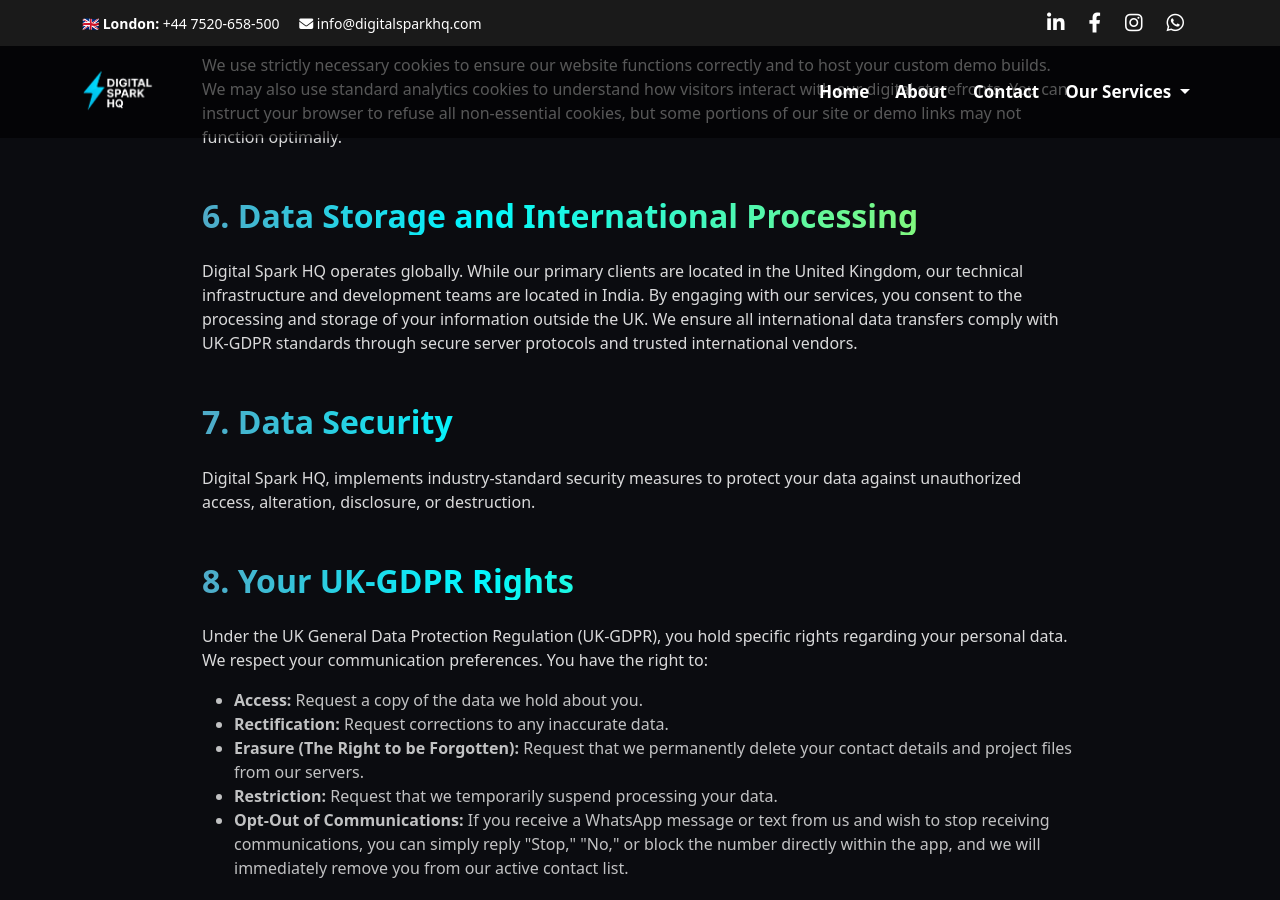
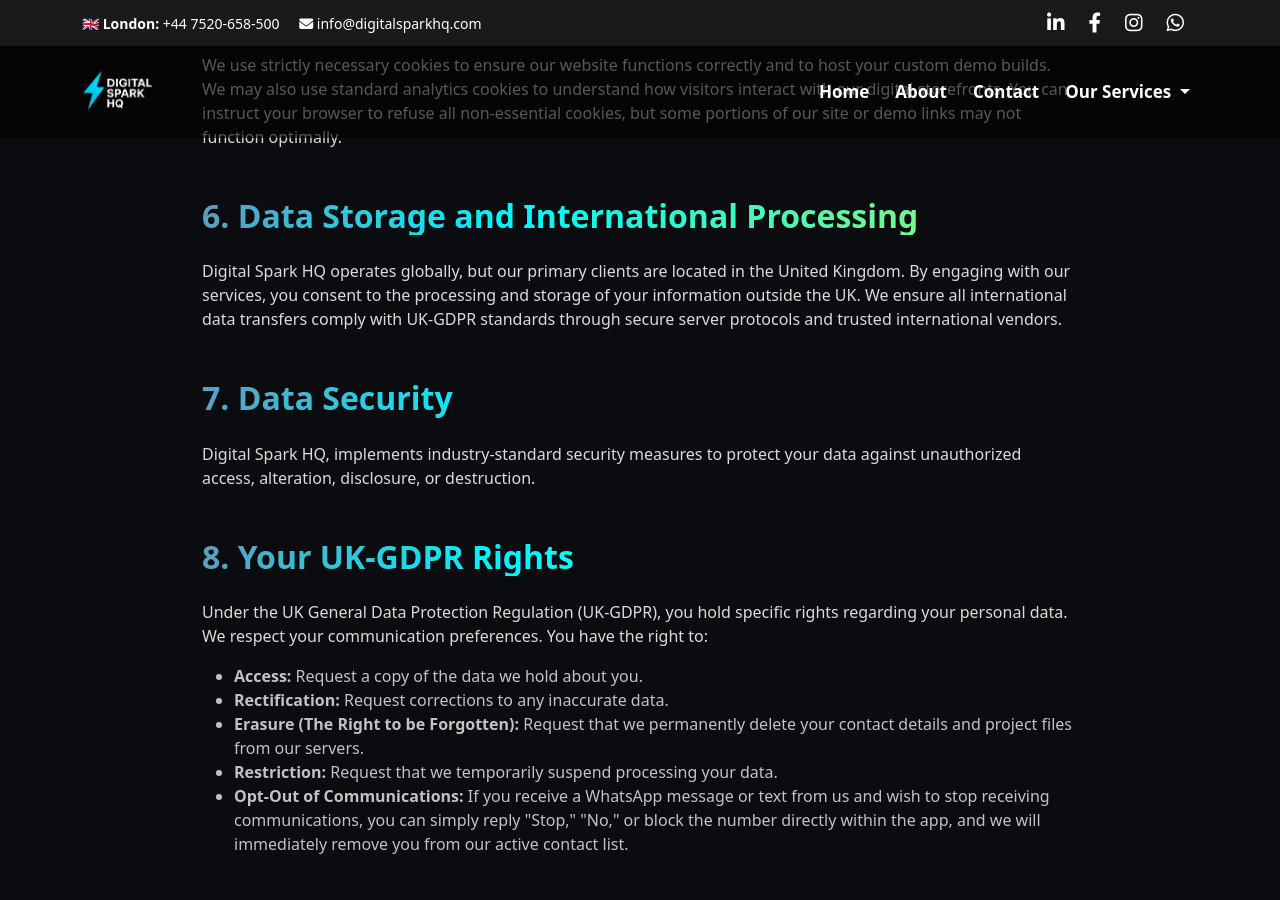
Before and after one commit to Iambiswajit-C/digitalsparkhq, a Jekyll site: the page built from privacy-policy.md, in a window 1280 px wide and 900 px high, scrolled down 1903 px. Built offline with Jekyll 4.4.1, drawn with Linux system fonts in a browser that asks for light colours; some of the changed text lies outside the part shown.

Commit message:
Update privacy-policy.md

```diff
--- a/privacy-policy.md
+++ b/privacy-policy.md
@@ -71,7 +71,7 @@
 
     <h2 class="fw-bold gradient-text mt-5 mb-4">6. Data Storage and International Processing</h2>
     <p class="text-white-75">
-      Digital Spark HQ operates globally. While our primary clients are located in the United Kingdom, our technical infrastructure and development teams are located in India. By engaging with our services, you consent to the processing and storage of your information outside the UK. We ensure all international data transfers comply with UK-GDPR standards through secure server protocols and trusted international vendors.
+      Digital Spark HQ operates globally, but our primary clients are located in the United Kingdom. By engaging with our services, you consent to the processing and storage of your information outside the UK. We ensure all international data transfers comply with UK-GDPR standards through secure server protocols and trusted international vendors.
     </p>
 
     <h2 class="fw-bold gradient-text mt-5 mb-4">7. Data Security</h2>
@@ -99,8 +99,6 @@
       <a href="mailto:info@digitalsparkhq.com" class="text-white fw-bold">
         info@digitalsparkhq.com
       </a><br>
-      <span class="text-white-75">
-        [Insert your Indian business address here exactly as it appears on your Udyam]
       </span>
     </p>
 
```
